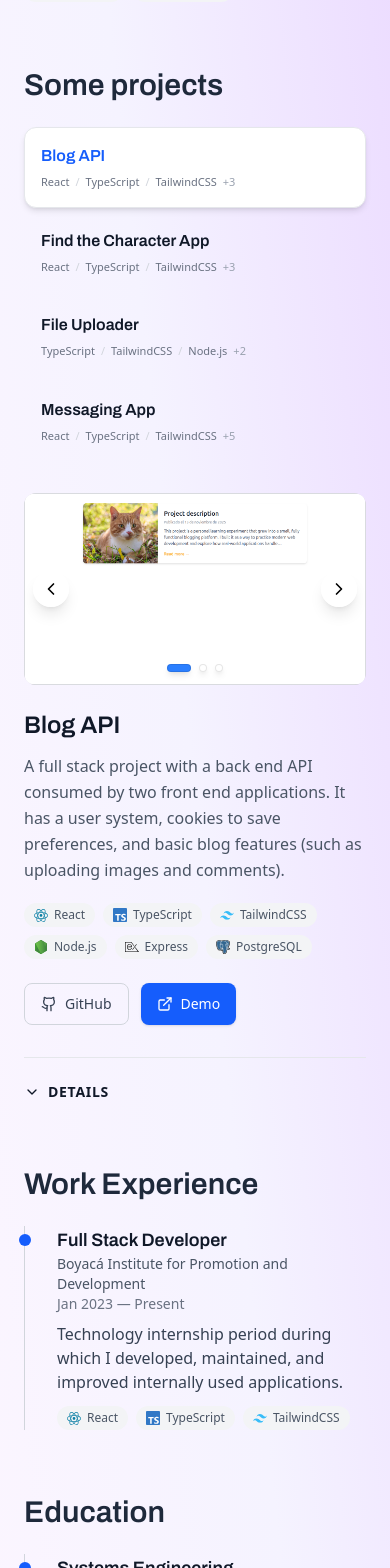
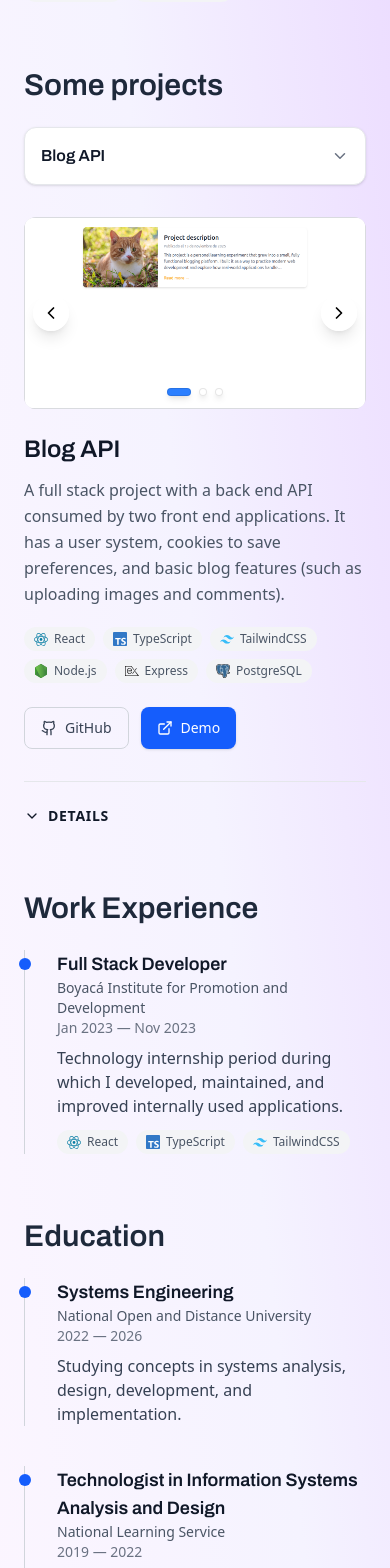
Before and after one commit to josednl/personal-portfolio, a React (Vite) app: page / in a window 390 px wide. Shown: the part 960-2528 px from the top of the page. Built offline with nearby package versions, Linux system fonts and the light colour scheme.

Commit message:
feat(projects): add mobile dropdown for project list

```diff
--- a/public/data/education.json
+++ b/public/data/education.json
@@ -7,7 +7,7 @@
         "school": "National Open and Distance University",
         "degree": "Systems Engineering",
         "startYear": "2022",
-        "endYear": null,
+        "endYear": "2026",
         "description": "Studying concepts in systems analysis, design, development, and implementation."
       },
       {
@@ -28,7 +28,7 @@
         "school": "Universidad Nacional Abierta y a Distancia",
         "degree": "Ingeniería de Sistemas",
         "startYear": "2022",
-        "endYear": null,
+        "endYear": "2026",
         "description": "Estudiando conceptos en análisis de sistemas, diseño, desarrollo e implementación."
       },
       {
--- a/public/data/work.json
+++ b/public/data/work.json
@@ -7,7 +7,7 @@
         "company": "Boyacá Institute for Promotion and Development",
         "role": "Full Stack Developer",
         "startDate": "Jan 2023",
-        "endDate": "Present",
+        "endDate": "Nov 2023",
         "description": "Technology internship period during which I developed, maintained, and improved internally used applications.",
         "tech": [
           "React",
@@ -25,7 +25,7 @@
         "company": "Instituto de Fomento y Desarrollo de Boyacá",
         "role": "Desarrollador Full Stack",
         "startDate": "Ene 2023",
-        "endDate": "Actualidad",
+        "endDate": "Nov 2023",
         "description": "Período de práctica tecnológica en los que desarrollé e hice mantenimiento y mejoras a aplicativos usados internamente.",
         "tech": [
           "React",
--- a/src/components/sections/Projects.tsx
+++ b/src/components/sections/Projects.tsx
@@ -4,6 +4,7 @@ import { useFetchSection } from '@/lib/hooks/useFetchSection';
 import { ProjectsSkeleton } from '@/components/skeleton/ProjectsSkeleton';
 import { SectionError } from '@/components/ui/SectionError';
 import { ProjectListItem } from '@/components/ui/ProjectListItem';
+import { ProjectDropdown } from '@/components/ui/ProjectDropdown';
 import { ProjectPreview } from '@/components/ui/ProjectPreview';
 import { ProjectsData } from '@/lib/types/project';
 import { useTranslation } from '@/lib/hooks/useTranslation';
@@ -24,7 +25,7 @@ export const Projects = () => {
       {!loading && !error && data && (
         <div className="flex flex-col lg:flex-row gap-8">
           <nav
-            className="lg:w-72 shrink-0 space-y-1 lg:sticky lg:top-24 lg:self-start"
+            className="hidden lg:block lg:w-72 shrink-0 space-y-1 lg:sticky lg:top-24 lg:self-start"
             aria-label="Project list"
           >
             {data.items.map((project, index) => (
@@ -37,6 +38,14 @@ export const Projects = () => {
             ))}
           </nav>
 
+          <div className="lg:hidden">
+            <ProjectDropdown
+              projects={data.items}
+              selectedIndex={selectedIndex}
+              onSelect={setSelectedIndex}
+            />
+          </div>
+
           <div className="flex-1 min-w-0">
             <ProjectPreview
               key={data.items[selectedIndex].id}
--- /dev/null
+++ b/src/components/ui/ProjectDropdown.tsx
@@ -0,0 +1,82 @@
+import { useState, useEffect, useRef } from 'react';
+import { ChevronDown } from 'lucide-react';
+import { ProjectItem } from '@/lib/types/project';
+import { ProjectListItem } from '@/components/ui/ProjectListItem';
+import { useTranslation } from '@/lib/hooks/useTranslation';
+
+interface ProjectDropdownProps {
+  projects: ProjectItem[];
+  selectedIndex: number;
+  onSelect: (index: number) => void;
+}
+
+export const ProjectDropdown = ({
+  projects,
+  selectedIndex,
+  onSelect,
+}: ProjectDropdownProps) => {
+  const [isOpen, setIsOpen] = useState(false);
+  const menuRef = useRef<HTMLDivElement>(null);
+  const { t } = useTranslation();
+
+  useEffect(() => {
+    const handleClickOutside = (event: MouseEvent) => {
+      if (menuRef.current && !menuRef.current.contains(event.target as Node)) {
+        setIsOpen(false);
+      }
+    };
+    const handleKeyDown = (event: KeyboardEvent) => {
+      if (event.key === 'Escape') setIsOpen(false);
+    };
+
+    document.addEventListener('mousedown', handleClickOutside);
+    document.addEventListener('keydown', handleKeyDown);
+    return () => {
+      document.removeEventListener('mousedown', handleClickOutside);
+      document.removeEventListener('keydown', handleKeyDown);
+    };
+  }, []);
+
+  const selectedProject = projects[selectedIndex];
+
+  return (
+    <div className="relative" ref={menuRef}>
+      <button
+        onClick={() => setIsOpen((prev) => !prev)}
+        aria-expanded={isOpen}
+        aria-haspopup="listbox"
+        aria-controls="project-dropdown-list"
+        aria-label={t('selectProject')}
+        className="w-full flex items-center justify-between gap-2 p-4 rounded-xl border border-gray-200 dark:border-gray-700 bg-white dark:bg-gray-800 text-left shadow-sm hover:border-gray-300 dark:hover:border-gray-600 transition-colors"
+      >
+        <span className="text-base font-semibold font-archivo text-gray-900 dark:text-gray-100 truncate">
+          {selectedProject?.title}
+        </span>
+        <ChevronDown
+          size={18}
+          className={`shrink-0 text-gray-500 dark:text-gray-400 transition-transform duration-200 ${isOpen ? 'rotate-180' : ''}`}
+        />
+      </button>
+
+      {isOpen && (
+        <ul
+          id="project-dropdown-list"
+          className="absolute left-0 right-0 top-full mt-2 max-h-72 overflow-y-auto space-y-1 rounded-xl border border-gray-200 dark:border-gray-700 bg-white dark:bg-gray-800 p-2 shadow-lg z-20"
+        >
+          {projects.map((project, index) => (
+            <li key={project.id}>
+              <ProjectListItem
+                project={project}
+                isActive={index === selectedIndex}
+                onClick={() => {
+                  onSelect(index);
+                  setIsOpen(false);
+                }}
+              />
+            </li>
+          ))}
+        </ul>
+      )}
+    </div>
+  );
+};
--- a/src/lib/translations/translations.ts
+++ b/src/lib/translations/translations.ts
@@ -39,6 +39,7 @@ export const translations = {
     navWork: 'Work',
     navEducation: 'Education',
     navContact: 'Contact',
+    selectProject: 'Select a project',
     demo: 'Demo',
     noImagesAvailable: 'No images available',
     imageThumbnail: 'Thumbnail',
@@ -90,6 +91,7 @@ export const translations = {
     navWork: 'Trabajo',
     navEducation: 'Educación',
     navContact: 'Contacto',
+    selectProject: 'Seleccionar un proyecto',
     demo: 'Demo',
     noImagesAvailable: 'No hay imágenes disponibles',
     imageThumbnail: 'Miniatura',
```
